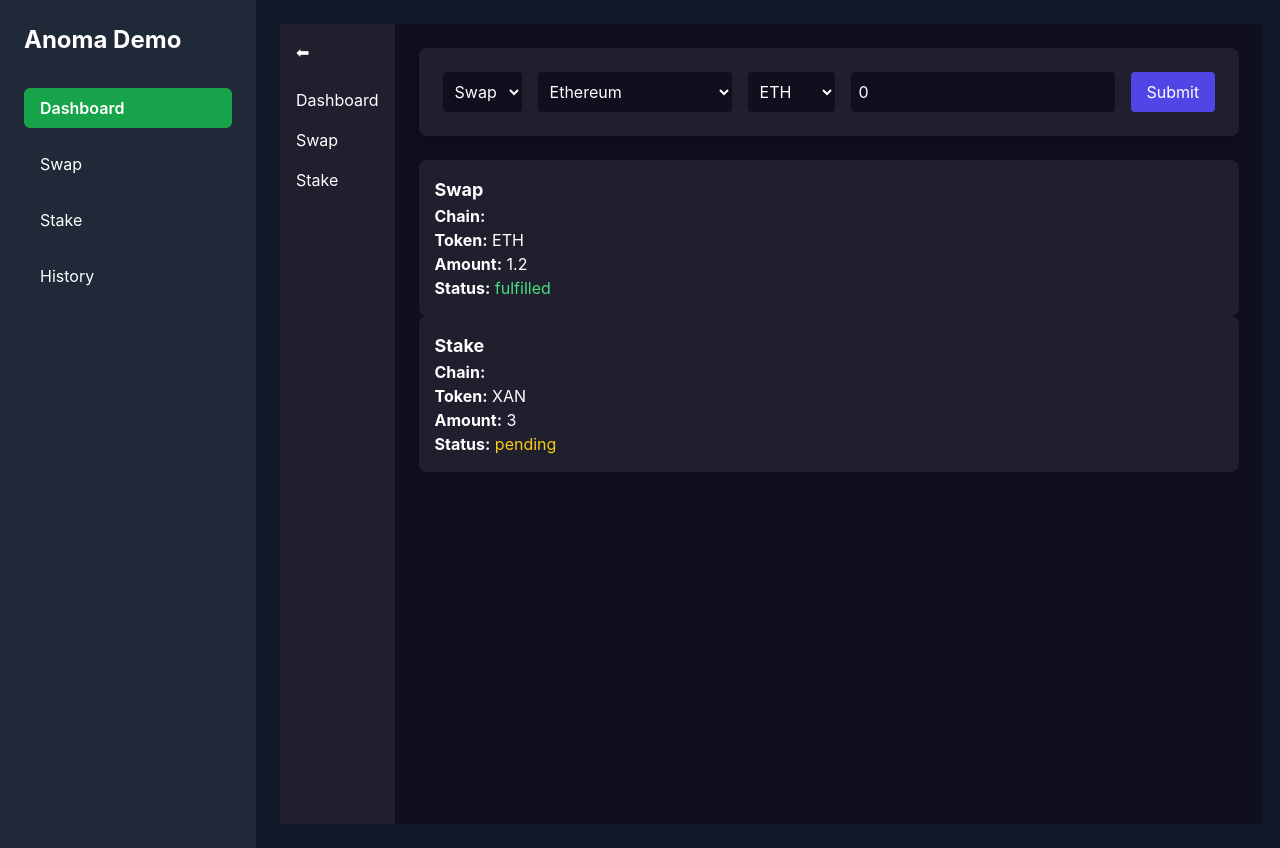
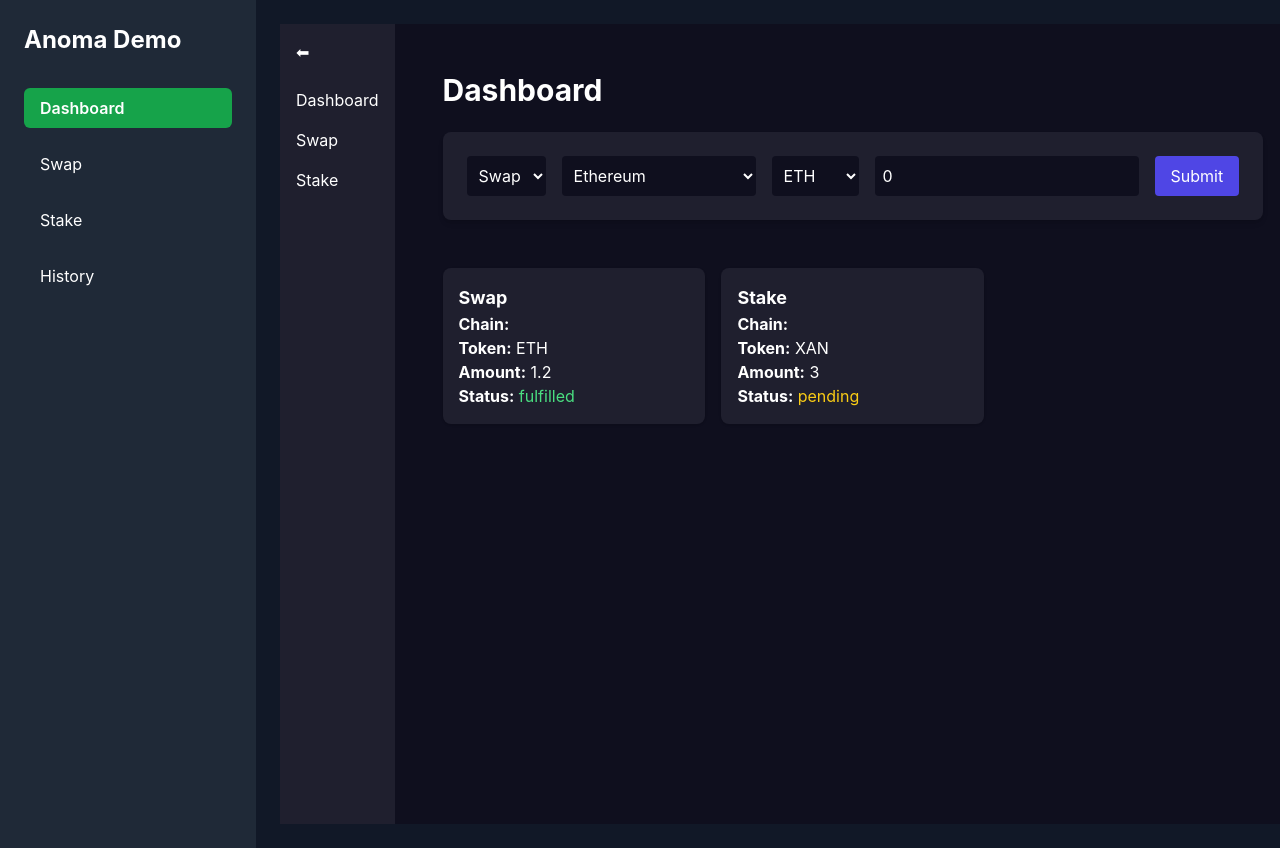
Before and after one commit to forumevi/anoma-intent-project, a Next.js app: page /dashboard in a window 1280 px wide. Built offline with nearby package versions, Linux system fonts and the light colour scheme.

Commit message:
Update page.tsx

```diff
--- a/app/dashboard/page.tsx
+++ b/app/dashboard/page.tsx
@@ -16,11 +16,14 @@ export default function DashboardPage() {
   }, []);
 
   return (
-    <div>
+    <div className="p-6 space-y-6">
+      <h2 className="text-3xl font-bold text-white">Dashboard</h2>
       <IntentForm />
-      {intents.map((intent) => (
-        <IntentCard key={intent.id} intent={intent} />
-      ))}
+      <div className="grid gap-4 md:grid-cols-2 lg:grid-cols-3">
+        {intents.map((intent) => (
+          <IntentCard key={intent.id} intent={intent} />
+        ))}
+      </div>
     </div>
   );
 }
```
